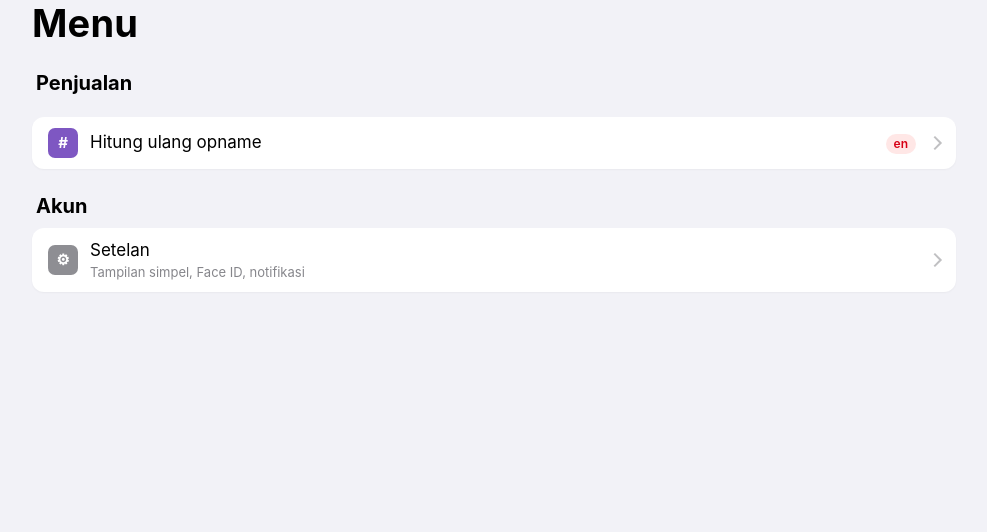
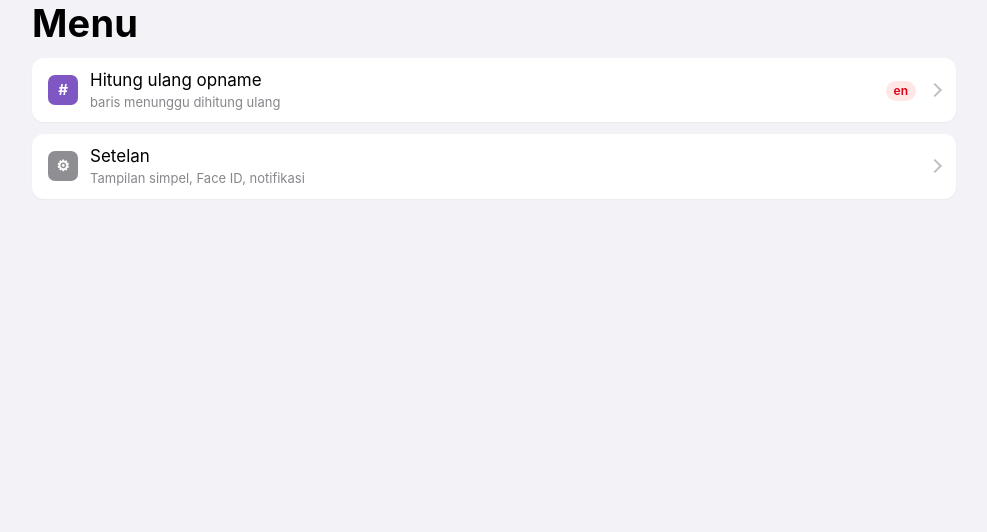
Before and after one commit to Dan21733/ril-sistem, a Django app: template POS/pos-backend/master/templates/hp/menu.html in a window 1280 px wide. Shown: the part 57-589 px from the top of the page, without its empty margins (146-1133 px from the left). Run offline with Django 5.2, Linux system fonts and the light colour scheme; the template is opened without the code that fills it: most values are stand-ins (such as "Sample title", 1, 10 or a date in 2020); parts of the project's set-up code (start-up, migrations or seed data) failed here and were passed over.

Commit message:
HP: menu tanpa duplikat beranda, tab piutang tanpa riwayat & scrollbar, tugas tanpa tombol +
Co-Authored-By: Claude Opus 5.5 <noreply@anthropic.com>

```diff
--- a/POS/pos-backend/master/templates/hp/menu.html
+++ b/POS/pos-backend/master/templates/hp/menu.html
@@ -6,43 +6,20 @@
 </style>{% endblock %}
 {% block isi %}
 <h1 class="judul-besar">Menu</h1>
+{# Hanya yang tidak selalu ada di Beranda (transaksi, transfer, kas, biaya sudah ada di sana). #}
 
-<div class="kepala-grup"><h2>Penjualan</h2></div>
-<div class="grup">
-  {% if 'laporan' in hak %}
-  <a class="sel panah" href="{% url 'hp:transaksi' %}"><div class="ikon-sel" style="background:#34C759">₨</div><div class="utama"><div class="nama">Transaksi</div><div class="sub">Nota per hari, per kasir</div></div></a>
-  <a class="sel panah" href="{% url 'hp:transfer' %}"><div class="ikon-sel" style="background:#2F6FB0">↗</div><div class="utama"><div class="nama">Bukti transfer</div><div class="sub">Cocokkan dengan mutasi rekening</div></div></a>
-  {% endif %}
-  {% if not simpel and 'piutang' in hak %}
-  <a class="sel panah" href="{% url 'hp:piutang' %}"><div class="ikon-sel" style="background:#5856D6">⏱</div><div class="utama"><div class="nama">Piutang pelanggan</div><div class="sub">DP, invoice, titip barang</div></div></a>
-  {% endif %}
-</div>
-
-{% if not simpel %}
-{% if 'kas' in hak or 'biaya' in hak or 'gaji' in hak %}
-<div class="kepala-grup"><h2>Uang toko</h2></div>
-<div class="grup">
-  {% if 'kas' in hak %}<a class="sel panah" href="{% url 'hp:kas' %}"><div class="ikon-sel" style="background:#FF9500">▤</div><div class="utama"><div class="nama">Kas</div><div class="sub">Buka-tutup kas, uang keluar</div></div></a>{% endif %}
-  {% if 'biaya' in hak %}<a class="sel panah" href="{% url 'hp:biaya' %}"><div class="ikon-sel" style="background:#FF3B30">−</div><div class="utama"><div class="nama">Biaya toko</div><div class="sub">Catat pengeluaran, lihat bulan ini</div></div></a>{% endif %}
+{% if not simpel and 'piutang' in hak or not simpel and 'pembelian' in hak or 'gaji' in hak or opname_ulang %}
+<div class="grup" style="margin-top:12px">
+  {% if not simpel and 'piutang' in hak %}<a class="sel panah" href="{% url 'hp:piutang' %}"><div class="ikon-sel" style="background:#5856D6">⏱</div><div class="utama"><div class="nama">Piutang &amp; pesanan</div><div class="sub">DP, invoice, titip barang</div></div></a>{% endif %}
+  {% if not simpel and 'pembelian' in hak %}<a class="sel panah" href="{% url 'hp:po' %}"><div class="ikon-sel" style="background:#8E5A2B">⇣</div><div class="utama"><div class="nama">PO &amp; barang datang</div><div class="sub">Tugaskan penerima, ACC barang datang</div></div></a>{% endif %}
   {% if 'gaji' in hak %}<a class="sel panah" href="{% url 'hp:gaji' %}"><div class="ikon-sel" style="background:#30B0C7">₲</div><div class="utama"><div class="nama">Gaji karyawan</div><div class="sub">Jatuh tempo, tandai sudah dibayar</div></div></a>{% endif %}
+  {% if opname_ulang %}<a class="sel panah" href="{% url 'hp:opname_ulang' %}"><div class="ikon-sel" style="background:#7E57C2">#</div><div class="utama"><div class="nama">Hitung ulang opname</div><div class="sub">baris menunggu dihitung ulang</div></div><span class="nilai"><span class="lencana merah">{{ opname_ulang }}</span></span></a>{% endif %}
 </div>
 {% endif %}
 
-{% if 'pembelian' in hak or 'opname' in hak %}
-<div class="kepala-grup"><h2>Barang &amp; gudang</h2></div>
-<div class="grup">
-  {% if 'pembelian' in hak %}<a class="sel panah" href="{% url 'hp:po' %}"><div class="ikon-sel" style="background:#8E5A2B">⇣</div><div class="utama"><div class="nama">PO &amp; barang datang</div><div class="sub">Tugaskan penerima, ACC barang datang</div></div></a>{% endif %}
-  {% if opname_ulang %}<a class="sel panah" href="{% url 'hp:opname_ulang' %}"><div class="ikon-sel" style="background:#7E57C2">#</div><div class="utama"><div class="nama">Hitung ulang opname</div><div class="sub">baris menunggu dihitung ulang</div></div><span class="nilai"><span class="lencana merah">{{ opname_ulang }}</span></span></a>{% endif %}
-</div>
-{% endif %}
-{% elif opname_ulang %}
-<div class="grup" style="margin-top:12px"><a class="sel panah" href="{% url 'hp:opname_ulang' %}"><div class="ikon-sel" style="background:#7E57C2">#</div><div class="utama"><div class="nama">Hitung ulang opname</div></div><span class="nilai"><span class="lencana merah">{{ opname_ulang }}</span></span></a></div>
-{% endif %}
-
-<div class="kepala-grup"><h2>Akun</h2></div>
-<div class="grup">
+<div class="grup" style="margin-top:12px">
   <a class="sel panah" href="{% url 'hp:setelan' %}"><div class="ikon-sel" style="background:#8E8E93">⚙</div><div class="utama"><div class="nama">Setelan</div><div class="sub">Tampilan {{ simpel|yesno:"simpel,lanjutan" }}, Face ID, notifikasi</div></div></a>
-  {% if not simpel %}<a class="sel panah" href="{% url 'master:dashboard' %}"><div class="ikon-sel" style="background:#3A3A3C">⌘</div><div class="utama"><div class="nama">Buka master</div><div class="sub">Tampilan lengkap</div></div></a>{% endif %}
+  {% if not simpel %}<a class="sel panah" href="{% url 'master:dashboard' %}"><div class="ikon-sel" style="background:#3A3A3C">⌘</div><div class="utama"><div class="nama">Buka master</div><div class="sub">Tampilan lengkap (paling enak di PC/iPad)</div></div></a>{% endif %}
 </div>
 <div style="height:16px"></div>
 {% endblock %}
--- a/POS/pos-backend/master/templates/hp/transaksi.html
+++ b/POS/pos-backend/master/templates/hp/transaksi.html
@@ -1,6 +1,6 @@
 {% extends "hp/base.html" %}{% load master_tags %}
 {% block judul %}Transaksi · DB Toko{% endblock %}
-{% block kiri %}<a href="{% url 'hp:menu' %}">‹ Menu</a>{% endblock %}
+{% block kiri %}<a href="{% url 'hp:beranda' %}">‹ Beranda</a>{% endblock %}
 {% block judul_kecil %}Transaksi · {{ judul_periode }}{% endblock %}
 {% block gaya %}<style>
 .x-navhari{display:flex;align-items:center;gap:8px;margin:0 0 14px}
@@ -14,7 +14,8 @@ details.nota[open]>summary{background:var(--isi)}
 .isi-nota .b{display:flex;justify-content:space-between;gap:10px;padding:6px 0;border-top:.5px solid var(--garis)}
 .isi-nota .b:first-child{border-top:0}
 .isi-nota .b span:last-child{white-space:nowrap;font-variant-numeric:tabular-nums}
-.metode{display:flex;gap:8px;overflow-x:auto;padding-bottom:4px;margin-top:10px}
+.metode{display:flex;gap:8px;overflow-x:auto;padding-bottom:4px;margin-top:10px;scrollbar-width:none}
+.metode::-webkit-scrollbar{display:none}
 .metode div{background:var(--kartu);border-radius:12px;padding:8px 12px;flex:none;box-shadow:var(--bayang)}
 .metode b{display:block;font-size:16px}.metode span{font-size:12px;color:var(--teks2)}
 </style>{% endblock %}
--- a/POS/pos-backend/master/templates/hp/tugas.html
+++ b/POS/pos-backend/master/templates/hp/tugas.html
@@ -1,7 +1,6 @@
 {% extends "hp/base.html" %}{% load master_tags %}
 {% block judul %}Tugas · DB Toko{% endblock %}
 {% block judul_kecil %}Tugas karyawan{% endblock %}
-{% block kanan %}<a href="{% url 'hp:tugas_baru' %}" aria-label="Buat tugas" style="font-size:28px;line-height:1">＋</a>{% endblock %}
 {% block isi %}
 <h1 class="judul-besar">Tugas karyawan</h1>
 <p class="anak-judul">Karyawan mengusulkan; tidak ada yang berubah sebelum kamu ACC.</p>
--- a/POS/pos-backend/master/views/hp.py
+++ b/POS/pos-backend/master/views/hp.py
@@ -375,7 +375,7 @@ def transaksi(request):
         hari[-1]["nota"].append(n)
         hari[-1]["total"] += n["total_amount"]
     return _tampil(request, "hp/transaksi.html", {
-        "tab": "menu", "periode": PERIODE, "p": kode, "judul_periode": judul, "awal": awal, "akhir": akhir,
+        "tab": "beranda", "periode": PERIODE, "p": kode, "judul_periode": judul, "awal": awal, "akhir": akhir,
         "judul_pendek": _judul_pendek(kode, awal, akhir),
         "hari_ini": timezone.localdate(), "satu_hari": awal == akhir, "hari": hari, "jumlah_nota": len(nota),
         "terpotong": len(nota) > BATAS, "batas": BATAS, "kembali": kembali,
```
Also changed, not shown: POS/pos-backend/master/templates/hp/piutang.html (+7 -1 lines), POS/pos-backend/master/tests/test_hp_menu.py (+8 -5 lines).
